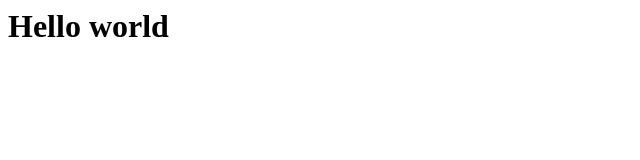
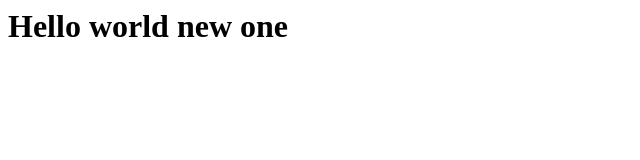
Before and after one commit to shiva0416/splitmate, a plain HTML site: page index.html in a window 1280 px wide. Shown: the whole page, without its empty margins (0-640 px from the left). Drawn offline with Linux system fonts and the light colour scheme.

Commit message:
Modified Index

```diff
--- a/index.html
+++ b/index.html
@@ -1 +1 @@
-<h1> Hello world </h1>
+<h1> Hello world new one</h1>
```
